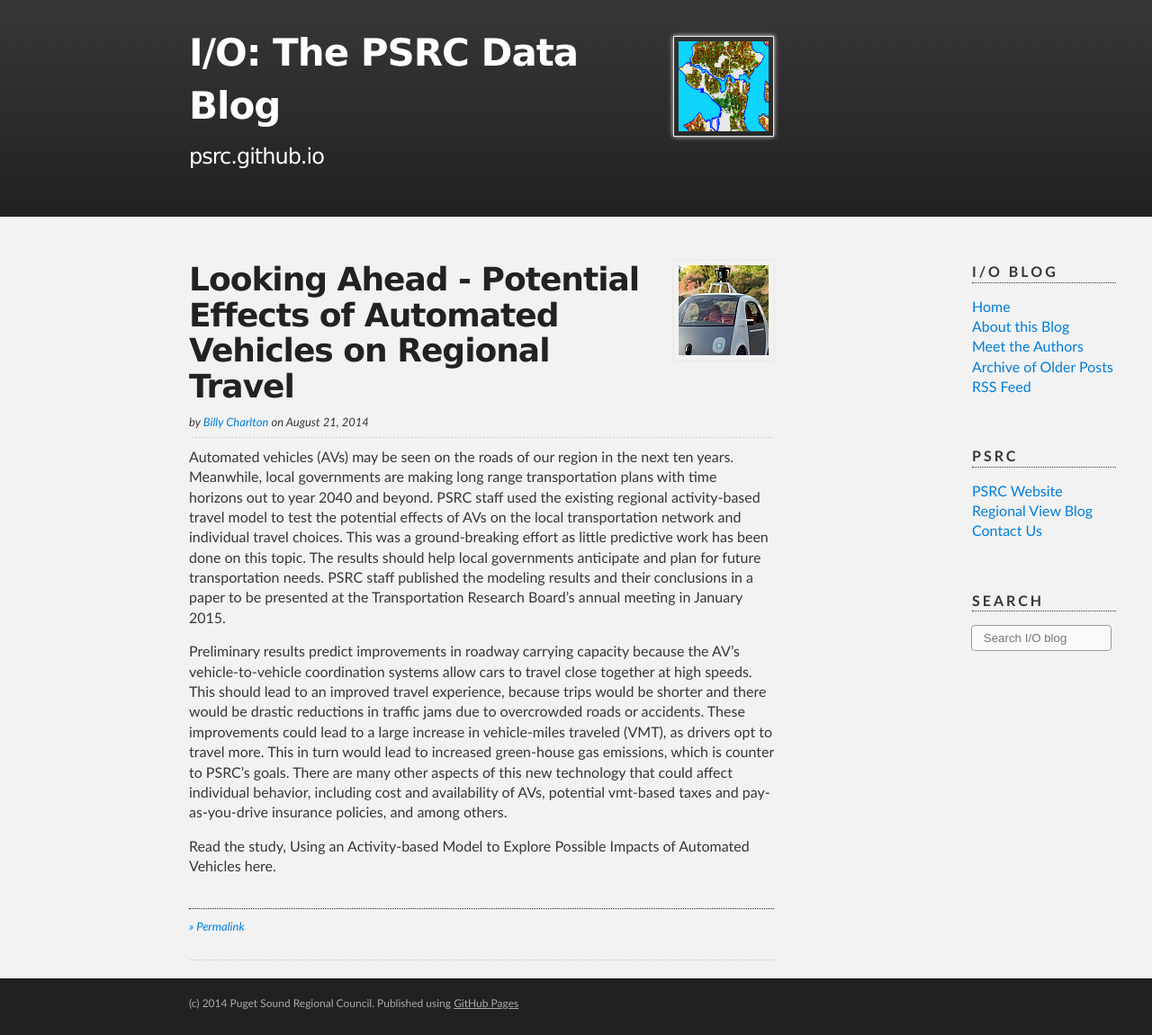
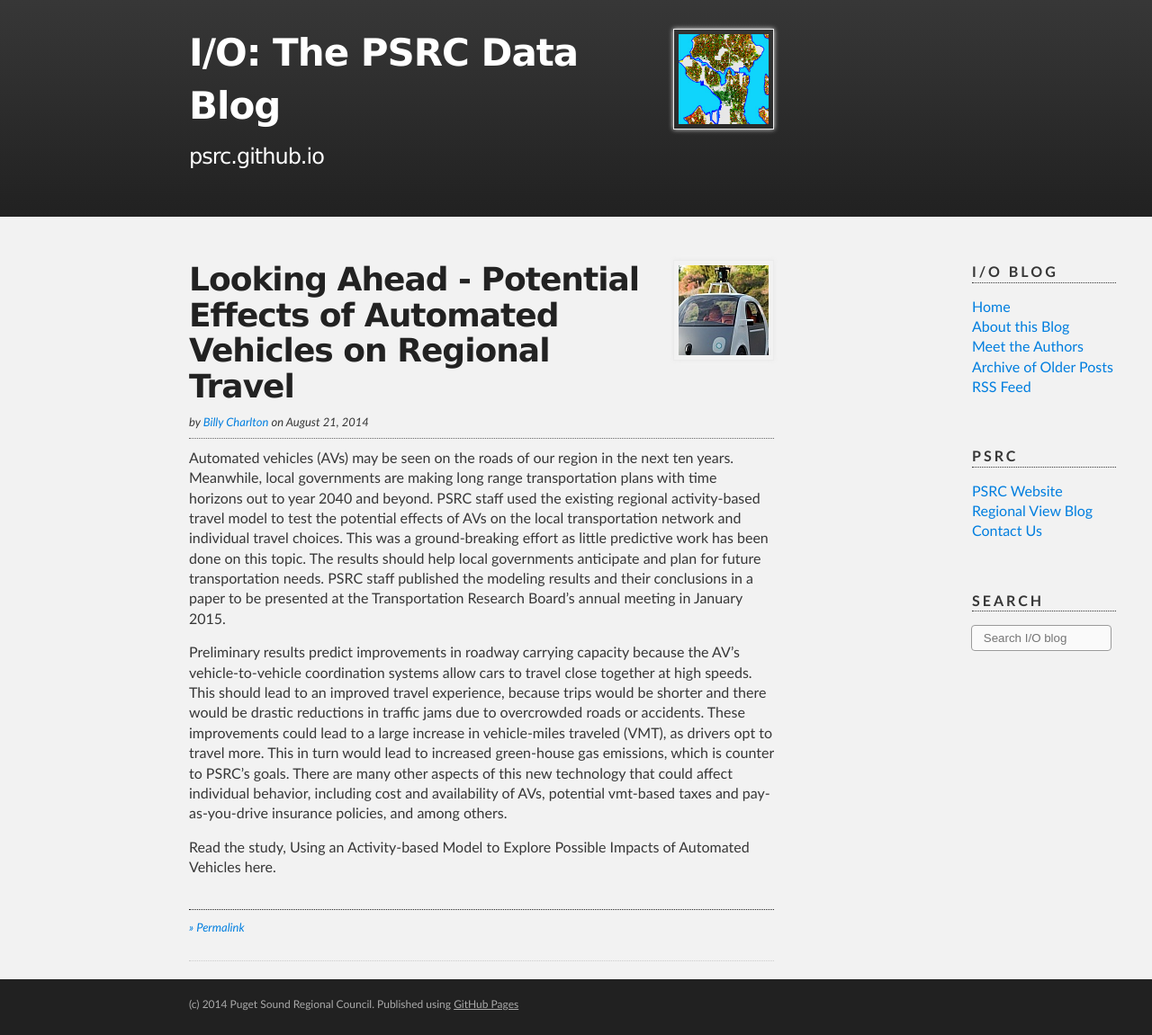
Before and after one commit to psrc/psrc.github.io, a Jekyll site: the page built from _posts/2014-08-21-Looking-Ahead-To-Automated-Vehicles.md, in a window 1280 px wide. Shown: the whole page at 90% size. Built offline with Jekyll 4.4.1, drawn with Linux system fonts in a browser that asks for light colours.

Commit message:
change <hr> design

```diff
--- a/stylesheets/styles.css
+++ b/stylesheets/styles.css
@@ -239,8 +239,10 @@
 hr {
   height: 1px;
   margin-bottom: 5px;
-  border: none;
-  background: url('../images/bg_hr.png') repeat-x center;
+  border-style: none;
+  border-bottom: 1px;
+  border-bottom-style: dotted;
+  border-bottom-color: #666;
 }
 
 
@@ -407,6 +409,7 @@
   float: right;
   width: 100px;
   height: 100px;
+  margin-top: 2px;
 }
 
 #project_tagline {
```
